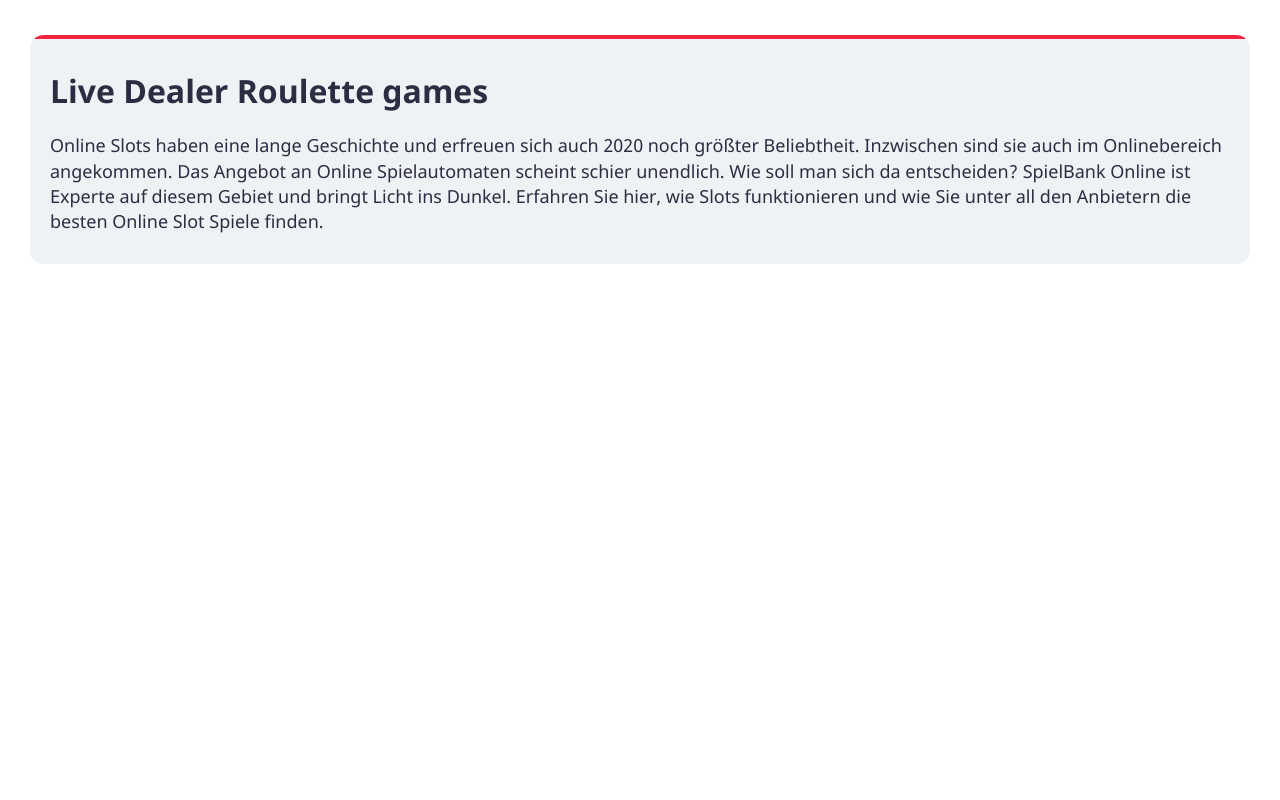
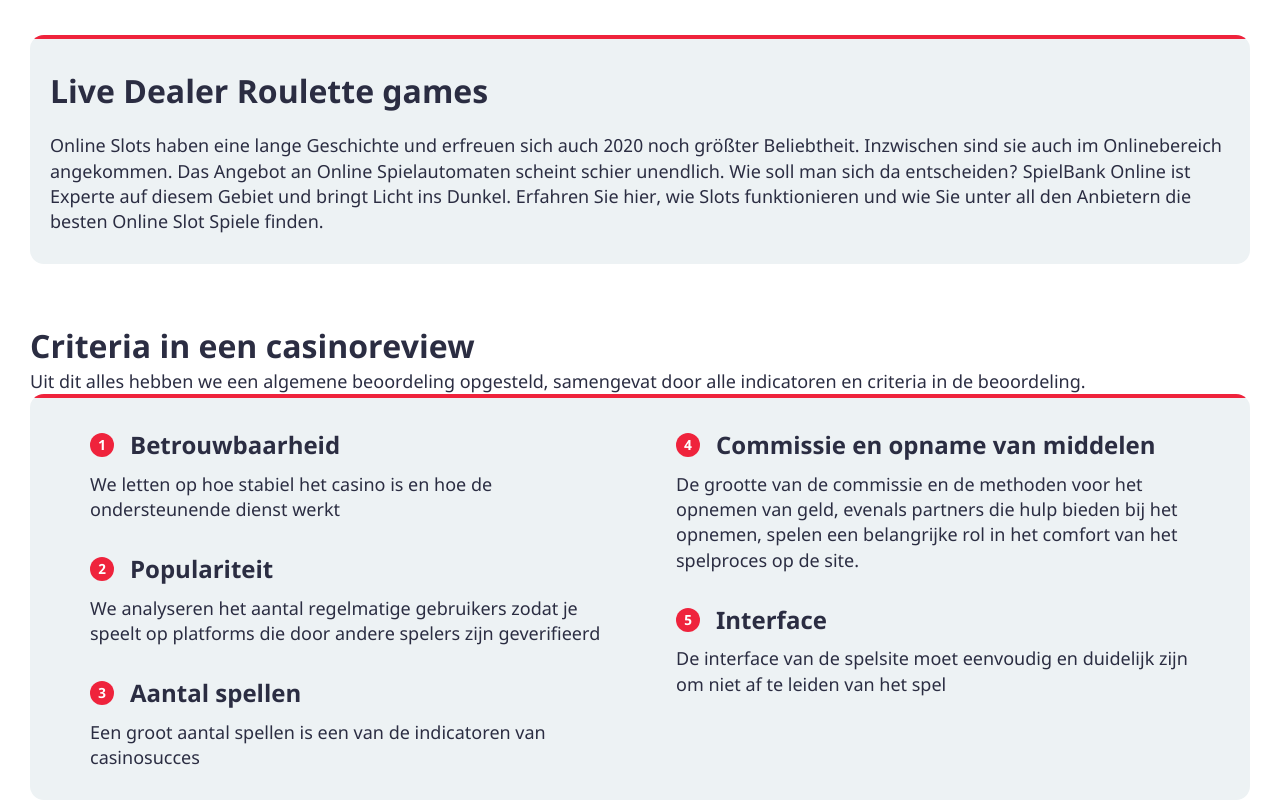
Before and after one commit to Killerlord1988/casinokopf.com, a website: page source/index.html in a window 1280 px wide. Shown: the part 5635-6435 px from the top of the page. Before the commit the page ends 5899 px from the top, so only its background shows below. Drawn offline with nearby package versions, Linux system fonts and the light colour scheme; files that its build step writes are made by us from their sources.

Commit message:
add criteria-review

```diff
--- a/source/index.html
+++ b/source/index.html
@@ -371,7 +371,41 @@
           </div>
         </div>
       </div>
-
+    </section>
+    <section class="criteria-review">
+      <div class="container">
+        <h2>Criteria in een casinoreview</h2>
+        <p>Uit dit alles hebben we een algemene beoordeling opgesteld, samengevat door alle indicatoren en criteria in de beoordeling.</p>
+        <div class="criteria-review__wrapper">
+          <div class="criteria-review__border-top"></div>
+          <div class="criteria-review__list">
+            <ul>
+              <li>
+                <h3>Betrouwbaarheid</h3>
+                <p>We letten op hoe stabiel het casino is en hoe de ondersteunende dienst werkt</p>
+              </li>
+              <li>
+                <h3>Populariteit</h3>
+                <p>We analyseren het aantal regelmatige gebruikers zodat je speelt op platforms die door andere spelers zijn geverifieerd</p>
+              </li>
+              <li>
+                <h3>Aantal spellen</h3>
+                <p>Een groot aantal spellen is een van de indicatoren van casinosucces</p>
+              </li>
+            </ul>
+            <ul>
+              <li>
+                <h3>Commissie en opname van middelen</h3>
+                <p>De grootte van de commissie en de methoden voor het opnemen van geld, evenals partners die hulp bieden bij het opnemen, spelen een belangrijke rol in het comfort van het spelproces op de site.</p>
+              </li>
+              <li>
+                <h3>Interface</h3>
+                <p>De interface van de spelsite moet eenvoudig en duidelijk zijn om niet af te leiden van het spel</p>
+              </li>
+            </ul>
+          </div>
+        </div>
+      </div>
     </section>
   </main>
 
--- /dev/null
+++ b/source/sass/blocks/criteria-review.scss
@@ -0,0 +1,85 @@
+.criteria-review {
+  padding-top: 60px;
+}
+
+.criteria-review h2 {
+  margin: 0;
+  font-weight: bold;
+  font-size: 32px;
+  line-height: 140%;
+}
+
+.criteria-review p {
+  margin: 0;
+  font-size: 18px;
+  line-height: 140%;
+}
+
+.criteria-review__wrapper {
+  background-color: $color-grey;
+  border-radius: 14px;
+  overflow: hidden;
+}
+
+.criteria-review__border-top {
+  border-top: 4px solid $color-primary;
+}
+
+.criteria-review__list {
+  padding: 30px 60px;
+  display: flex;
+  justify-content: space-between;
+  counter-reset: section;
+}
+
+.criteria-review__list ul {
+  margin: 0;
+  padding: 0;
+  list-style: none;
+  max-width: 514px;
+}
+
+.criteria-review__list li {
+  margin-top: 30px;
+}
+
+.criteria-review__list li:first-child {
+  margin-top: 0;
+}
+
+.criteria-review__list h3 {
+  position: relative;
+  margin: 0;
+  padding-left: 40px;
+  font-weight: bold;
+  font-size: 24px;
+  line-height: 140%;
+}
+
+.criteria-review__list h3::before {
+  position: absolute;
+  counter-increment: section;
+  content: counter(section);
+  left: 0;
+  top: 50%;
+  transform: translateY(-50%);
+  font-weight: bold;
+  font-size: 14px;
+  line-height: 140%;
+  text-align: center;
+
+  width: 24px;
+  height: 24px;
+
+  background-color: $color-primary;
+  border-radius: 50%;
+  color: $color-white;
+  padding: 2px;
+}
+
+.criteria-review__list p {
+  margin: 0;
+  margin-top: 10px;
+  font-size: 18px;
+  line-height: 140%;
+}
--- a/source/sass/style.scss
+++ b/source/sass/style.scss
@@ -13,3 +13,4 @@
 @import "blocks/fastpay-casino.scss";
 @import "blocks/austria-casino.scss";
 @import "blocks/best-slots.scss";
+@import "blocks/criteria-review.scss";
```
Also changed, not shown: build/css/style.min.css, build/index.html, 1 other file.
